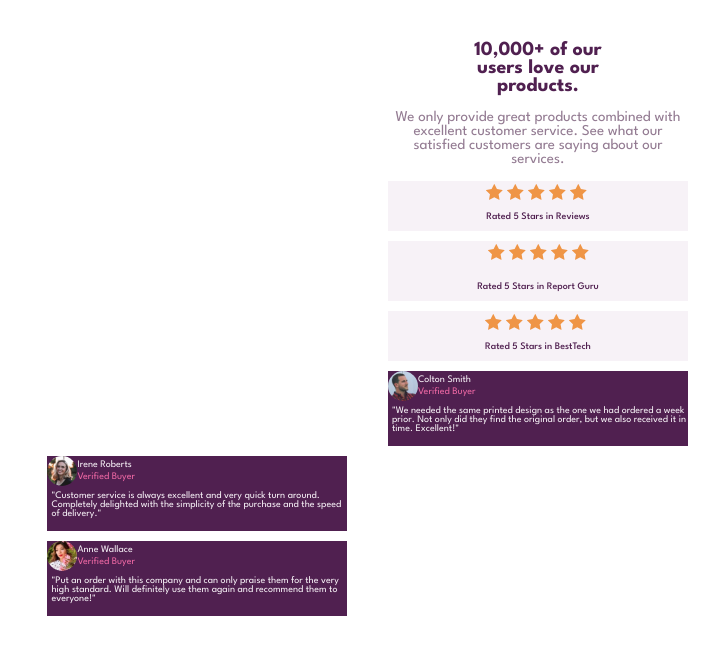
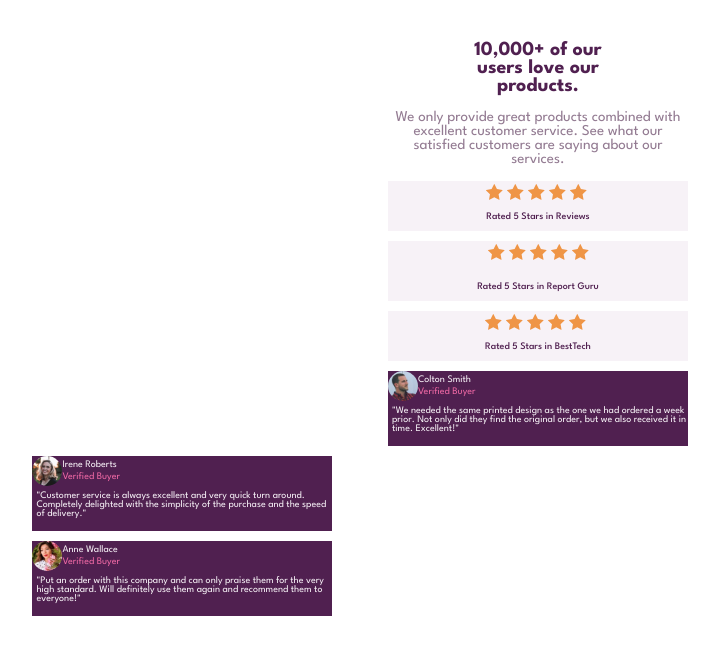
Before and after one commit to Ugohills1/social-proof-section, a plain HTML site: page index.html in a window 1280 px wide. Shown: the whole page, without its empty margins (102-821 px from the left). Drawn offline with Linux system fonts and the light colour scheme.

Commit message:
social-proof-section

```diff
--- a/social-proof-section.css
+++ b/social-proof-section.css
@@ -326,7 +326,7 @@ h4 {
     background-color: hsl(300, 43%, 22%);
     position: relative;
     top: 170px;
-    right: 5px;
+    left: -20px;
 }
 
     #Buyer2-image img {
@@ -343,7 +343,7 @@ h4 {
     background-color: hsl(300, 43%, 22%);
     position: relative;
     top: 130px;
-    right: 5px;
+    left: -20px;
 }
 
     #Buyer3-image img {
```
